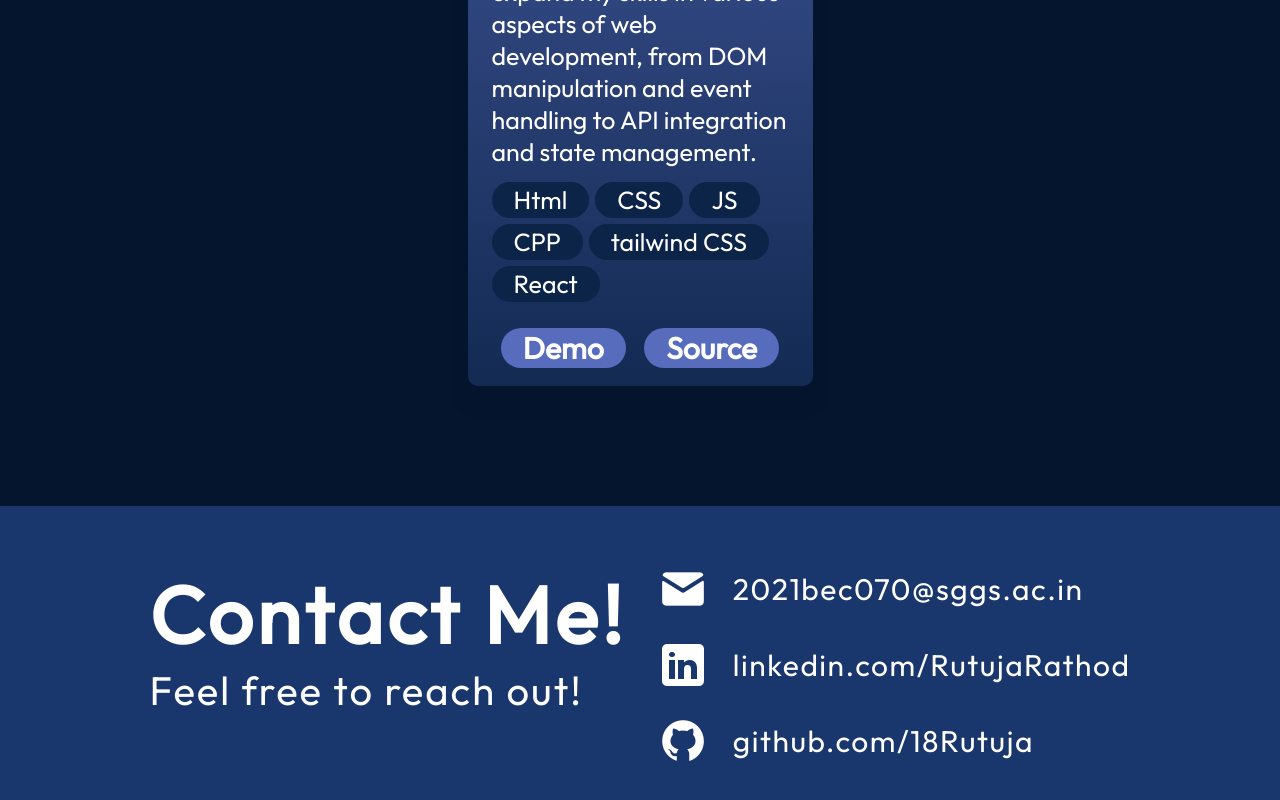
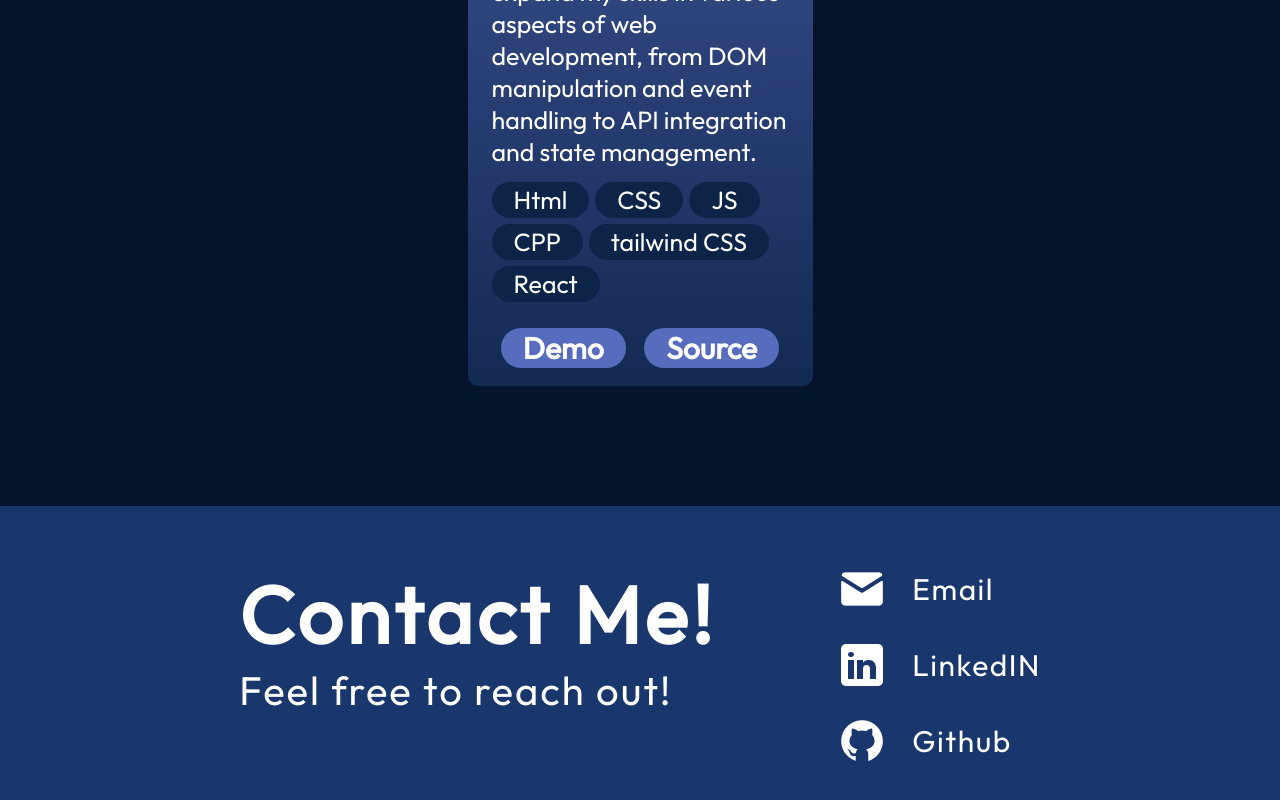
Before and after one commit to 18Rutuja/React_Portfolio, a React (Vite) app: page / in a window 1280 px wide. Shown: the part 6713-7513 px from the top of the page. Built offline with nearby package versions, Linux system fonts and the light colour scheme.

Commit message:
chnge link tag

```diff
--- a/src/components/Contact/Contact.jsx
+++ b/src/components/Contact/Contact.jsx
@@ -13,18 +13,18 @@ export const Contact = () => {
       <ul className={styles.links}>
         <li className={styles.link}>
           <img src={getImageUrl("contact/emailIcon.png")} alt="Email icon" />
-          <a href="rathodrutuja21@gmail.com">2021bec070@sggs.ac.in</a>
+          <a href="rathodrutuja21@gmail.com">Email</a>
         </li>
         <li className={styles.link}>
           <img
             src={getImageUrl("contact/linkedinIcon.png")}
             alt="LinkedIn icon"
           />
-          <a href="https://www.linkedin.com/in/rutuja-rathod-015206231/">linkedin.com/RutujaRathod</a>
+          <a href="https://www.linkedin.com/in/rutuja-rathod-015206231/">LinkedIN</a>
         </li>
         <li className={styles.link}>
           <img src={getImageUrl("contact/githubIcon.png")} alt="Github icon" />
-          <a href="https://www.github.com/18Rutuja">github.com/18Rutuja</a>
+          <a href="https://www.github.com/18Rutuja">Github</a>
         </li>
       </ul>
     </footer>
```
